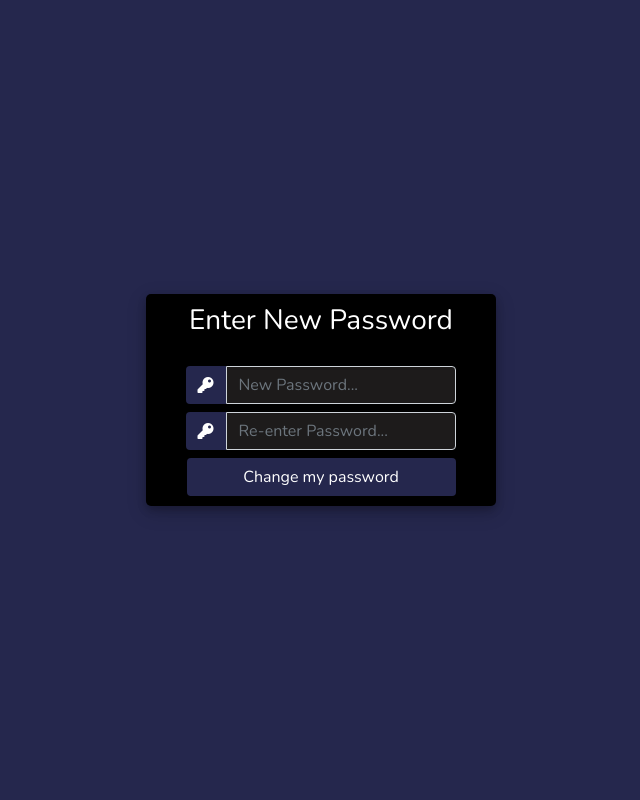
After one commit to mittal-parth/Cluboard, a Django app: page /accounts/reset/1/1/ in a window 1280 px wide. The commit adds this page. Shown: the whole page, without its empty margins (319-959 px from the left). Run offline with Django 3.2, Linux system fonts and the light colour scheme; some libraries are stand-ins or nearby versions.

Commit message:
Reset Password functionality

```diff
--- /dev/null
+++ b/accounts/templates/main_accounts.html
@@ -0,0 +1,91 @@
+<!DOCTYPE html>
+<html>
+
+<head>
+	<title>{% block title %}{% endblock title %} | InvManage</title>
+	<link rel="stylesheet" href="https://stackpath.bootstrapcdn.com/bootstrap/4.1.3/css/bootstrap.min.css" integrity="sha384-MCw98/SFnGE8fJT3GXwEOngsV7Zt27NXFoaoApmYm81iuXoPkFOJwJ8ERdknLPMO" crossorigin="anonymous">
+	<script src="https://ajax.googleapis.com/ajax/libs/jquery/3.3.1/jquery.min.js"></script>
+	<link rel="stylesheet" href="https://use.fontawesome.com/releases/v5.6.1/css/all.css" integrity="sha384-gfdkjb5BdAXd+lj+gudLWI+BXq4IuLW5IT+brZEZsLFm++aCMlF1V92rMkPaX4PP" crossorigin="anonymous">
+	<link href="https://fonts.googleapis.com/css2?family=Nunito:wght@200&display=swap" rel="stylesheet">
+
+
+	<style>
+		body,
+		html {
+			margin: 0;
+			padding: 0;
+			height: 100%;
+			background: #25274D !important;
+			font-family: 'Nunito', sans-serif;
+            color: white;
+		}
+		.user_card {
+			width: 350px;
+			margin-top: auto;
+			margin-bottom: auto;
+			background: black;
+			position: relative;
+			display: flex;
+			justify-content: center;
+			flex-direction: column;
+			padding: 10px;
+			box-shadow: 0 4px 8px 0 rgba(0, 0, 0, 0.2), 0 6px 20px 0 rgba(0, 0, 0, 0.19);
+			-webkit-box-shadow: 0 4px 8px 0 rgba(0, 0, 0, 0.2), 0 6px 20px 0 rgba(0, 0, 0, 0.19);
+			-moz-box-shadow: 0 4px 8px 0 rgba(0, 0, 0, 0.2), 0 6px 20px 0 rgba(0, 0, 0, 0.19);
+			border-radius: 5px;
+
+		}
+
+		.form_container {
+			margin-top: 20px;
+		}
+
+		#form-title{
+			color: #fff;
+
+		}
+
+		.login_btn {
+			width: 100%;
+			background: #25274D !important;
+			color: white !important;
+		}
+		.login_btn:focus {
+			box-shadow: none !important;
+			outline: 0px !important;
+		}
+		.login_container {
+			padding: 0 2rem;
+		}
+		.input-group-text {
+			background: #25274D !important;
+			color: white !important;
+			border: 0 !important;
+			border-radius: 0.25rem 0 0 0.25rem !important;
+		}
+		.input_user,
+		.input_pass:focus {
+			box-shadow: none !important;
+			outline: 0px !important;
+		}
+
+		#messages{
+			background-color: grey;
+			color: #fff;
+			padding: 10px;
+			margin-top: 10px;
+		}
+
+		input[type=text], input[type=password], input[type=email]{
+			background-color: rgb(29, 27, 27);
+
+		}
+	</style>
+
+</head>
+<body>
+{% block body %}
+{% endblock body %}
+</body>
+
+</html>
--- /dev/null
+++ b/accounts/templates/password_reset_confirm.html
@@ -0,0 +1,35 @@
+{% extends 'main_accounts.html' %}
+
+{% block title %}Reset Password{% endblock title %}
+
+{% block body %}
+<div class="container h-100">
+    <div class="d-flex justify-content-center h-100">
+        <div class="user_card">
+            <div class="d-flex justify-content-center">
+                <h3 id="form-title">Enter New Password</h3>
+            </div>
+            <div class="d-flex justify-content-center form_container">
+                <form method="POST" action="">
+                    {% csrf_token %}
+                    <div class="input-group mb-2">
+							<div class="input-group-append">
+								<span class="input-group-text"><i class="fas fa-key"></i></span>
+							</div>
+							<input type="password" name="new_password1" placeholder="New Password..." class="form-control" >
+						</div>
+						<div class="input-group mb-2">
+							<div class="input-group-append">
+								<span class="input-group-text"><i class="fas fa-key"></i></span>
+							</div>
+							<input type="password" name="new_password2" placeholder="Re-enter Password..." class="form-control" >
+						</div>
+                    <input class="btn login_btn" type="submit" value="Change my password">
+
+                </form>
+
+            </div>
+        </div>
+    </div>
+</div>
+{% endblock body %}
--- a/accounts/urls.py
+++ b/accounts/urls.py
@@ -1,4 +1,5 @@
 from django.contrib import admin
+from django.contrib.auth import views as auth_views
 from django.urls import path
 from accounts import views
 
@@ -7,4 +8,10 @@ urlpatterns = [
     path("login", views.loginPage, name= "login"),
     path("profile/<int:pk>/<int:user_id>", views.profile, name="profile"),
     path("logout", views.logoutPage, name= "logout"),
+
+    #They are url names and view functions are provided by default by Django
+    path("password_reset/", auth_views.PasswordResetView.as_view(template_name = 'password_reset.html'), name="password_reset"),
+    path("password_reset_done/", auth_views.PasswordResetDoneView.as_view(template_name = 'password_reset_done.html'), name="password_reset_done"),
+    path("reset/<uidb64>/<token>/", auth_views.PasswordResetConfirmView.as_view(template_name = 'password_reset_confirm.html'), name="password_reset_confirm"),
+    path("password_reset_complete/", auth_views.PasswordResetCompleteView.as_view(template_name = 'password_reset_complete.html'), name="password_reset_complete"),
 ]
--- a/base/urls.py
+++ b/base/urls.py
@@ -5,16 +5,21 @@ from base import views
 urlpatterns = [
     path("", views.index, name="index"),
     path("index_member/<int:pk>", views.index_member, name="index_member"),
+
+    path("club_view/<int:pk>", views.club_view, name="club_view"),
     path("club_add/", views.club_add, name="club_add"),
+
     path("user_add/<int:pk>", views.user_add, name="user_add"),
     path("user_delete/<int:user_id>", views.user_delete, name="user_delete"),
+
     path("item_add/<int:pk>", views.item_add, name="item_add"),
     path("item_update/<int:pk>/<int:item_id>", views.item_update, name="item_update"),
     path("item_delete/<int:item_id>", views.item_delete, name="item_delete"),
+    path("items_view/<int:pk>", views.items_view, name="items_view"),
+
     path("request_add/<int:pk>", views.request_add, name="request_add"),
-    path("items_view/<int:pk>", views.items_view, name="items_view"),
-    path("club_view/<int:pk>", views.club_view, name="club_view"),
     path("request_approve/<int:request_id>", views.request_approve, name="request_approve"),
     path("request_reject/<int:request_id>", views.request_reject, name="request_reject"),
+
     path("error_page/", views.error_page, name="error_page"),
 ]
```
Also changed, not shown: accounts/templates/login.html (+7 -93 lines), accounts/templates/password_reset.html (added, +31 -0 lines), accounts/templates/password_reset_complete.html (added, +28 -0 lines), accounts/templates/password_reset_done.html (added, +23 -0 lines), db.sqlite3.
